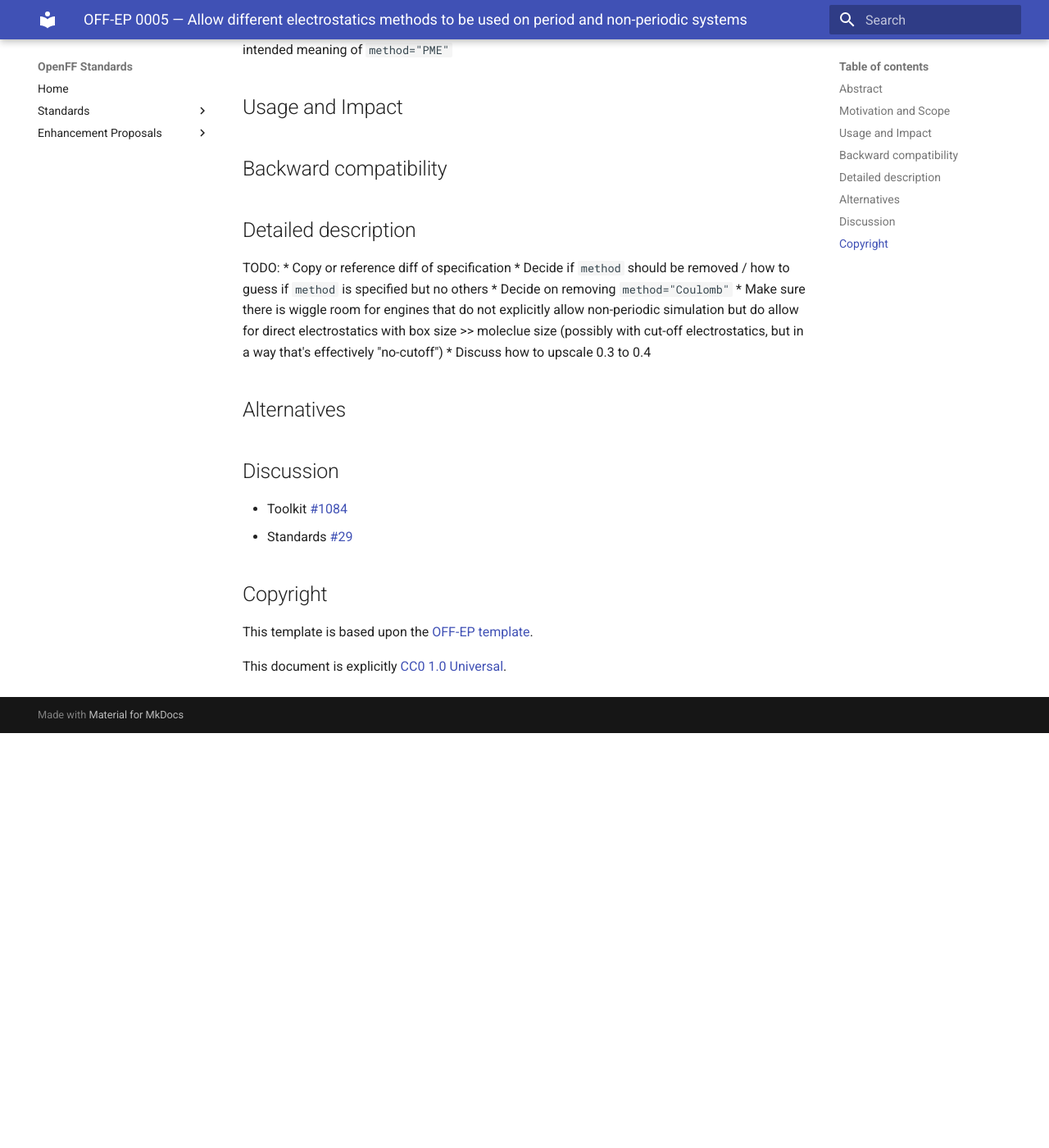
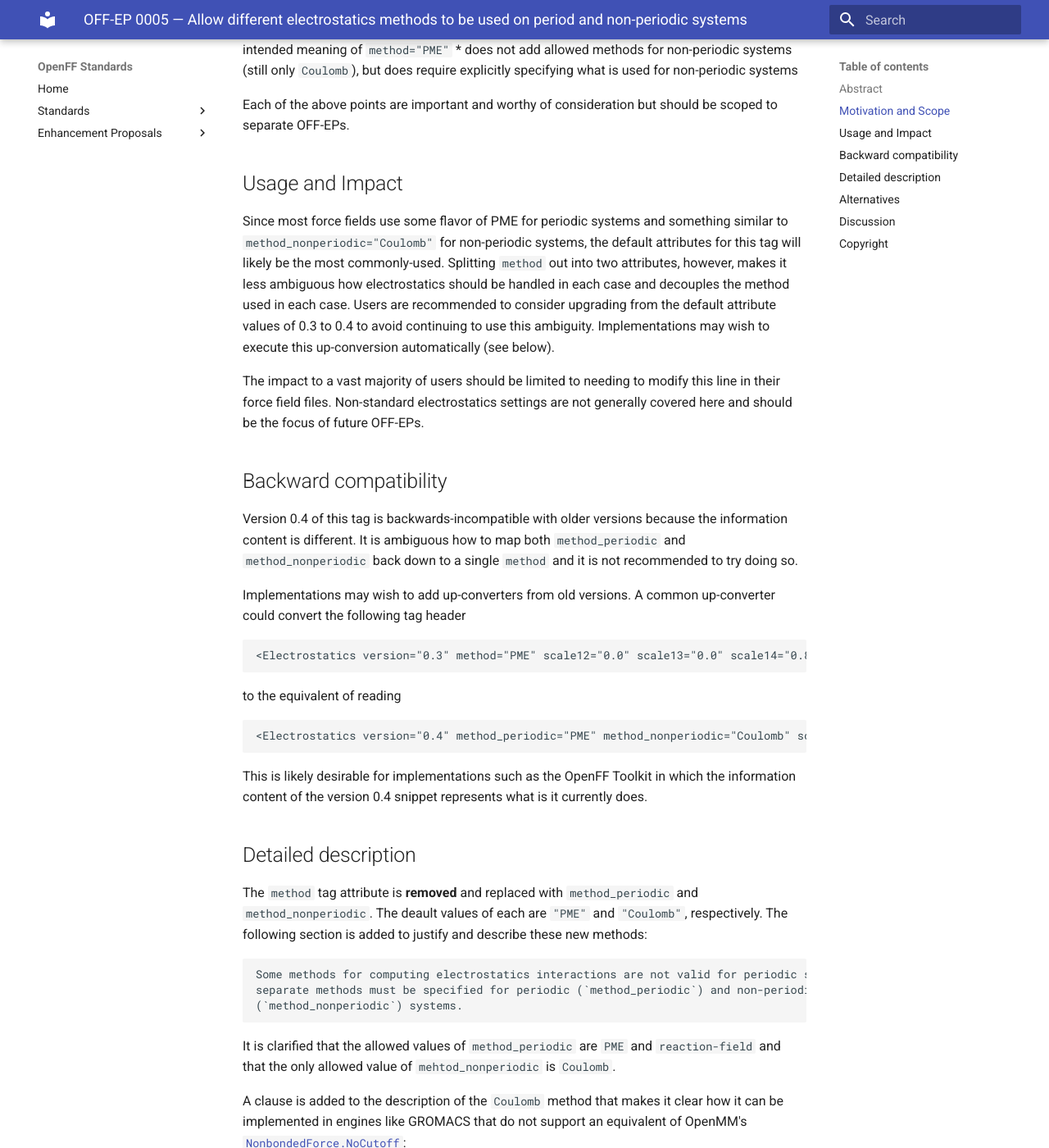
Before and after one commit to openforcefield/standards, an MkDocs documentation site: the page built from docs/enhancement-proposals/off-ep-0005.md, in a window 1280 px wide and 1400 px high, scrolled down 1037 px. Shown: the whole window at 82% size. Built offline with MkDocs 1.6.1 and Material for MkDocs 9.7.7, drawn with Linux system fonts in a browser that asks for light colours; before the commit the page ends 1931 px from its top, so only the background shows below that; some of the changed text lies outside the part shown.

Commit message:
Add usage, description, backwards compatibility sections
Also remove the modification of `Coulomb` -> `no-cutoff`

````diff
--- a/docs/enhancement-proposals/off-ep-0005.md
+++ b/docs/enhancement-proposals/off-ep-0005.md
@@ -37,23 +37,78 @@ that different methods should be used for each kinda of systems.
 This OFF-EP
 * does not propose changes any detail of the `<vdW>` section
 * does not alter the intended meaning of `method="PME"`
+* does not add allowed methods for non-periodic systems (still only `Coulomb`), but does require
+  explicitly specifying what is used for non-periodic systems
+
+Each of the above points are important and worthy of consideration but should be scoped to separate OFF-EPs.
 
 ## Usage and Impact
 
+Since most force fields use some flavor of PME for periodic systems and something similar to
+`method_nonperiodic="Coulomb"` for non-periodic systems, the default attributes for this tag will
+likely be the most commonly-used. Splitting `method` out into two attributes, however, makes it less
+ambiguous how electrostatics should be handled in each case and decouples the method used in each
+case. Users are recommended to consider upgrading from the default attribute values of 0.3 to 0.4 to avoid
+continuing to use this ambiguity. Implementations may wish to execute this up-conversion
+automatically (see below).
+
+The impact to a vast majority of users should be limited to needing to modify this line in their
+force field files. Non-standard electrostatics settings are not generally covered here and should be
+the focus of future OFF-EPs.
+
 ## Backward compatibility
+
+Version 0.4 of this tag is backwards-incompatible with older versions because the information
+content is different. It is ambiguous how to map both `method_periodic` and `method_nonperiodic`
+back down to a single `method` and it is not recommended to try doing so.
+
+Implementations may wish to add up-converters from old versions. A common up-converter could convert the
+following tag header
+
+```
+<Electrostatics version="0.3" method="PME" scale12="0.0" scale13="0.0" scale14="0.833333" scale15="1.0"/>
+```
+
+to the equivalent of reading
+
+```
+<Electrostatics version="0.4" method_periodic="PME" method_nonperiodic="Coulomb" scale12="0.0" scale13="0.0" scale14="0.833333" scale15="1.0"/>
+```
+
+This is likely desirable for implementations such as the OpenFF Toolkit in which the information
+content of the version 0.4 snippet represents what is it currently does.
 
 ## Detailed description
 
-TODO:
-* Copy or reference diff of specification
-* Decide if `method` should be removed / how to guess if `method` is specified but no others
-* Decide on removing `method="Coulomb"`
-  * Make sure there is wiggle room for engines that do not explicitly allow non-periodic simulation
-    but do allow for direct electrostatics with box size >> moleclue size (possibly with cut-off
-    electrostatics, but in a way that's effectively "no-cutoff")
-* Discuss how to upscale 0.3 to 0.4
+The `method` tag attribute is **removed** and replaced with `method_periodic` and `method_nonperiodic`.
+The deault values of each are `"PME"` and `"Coulomb"`, respectively. The following section is added
+to justify and describe these new methods:
+
+```
+Some methods for computing electrostatics interactions are not valid for periodic systems, so
+separate methods must be specified for periodic (`method_periodic`) and non-periodic
+(`method_nonperiodic`) systems.
+```
+
+It is clarified that the allowed values of `method_periodic` are `PME` and `reaction-field` and that the only
+allowed value of `mehtod_nonperiodic` is `Coulomb`.
+
+A clause is added to the description of the `Coulomb` method that makes it clear how it can be
+implemented in engines like GROMACS that do not support an equivalent of OpenMM's
+[``NonbondedForce.NoCutoff``](http://docs.openmm.org/latest/userguide/theory/02_standard_forces.html?highlight=nocutoff#coulomb-interaction-without-cutoff):
+
+```
+* `Coulomb` - direct electrostatics interactions should be used without reaction-field attenuation and
+  no cut-off (or with a cutoff that is larger than any intermolecular distance).
+```
 
 ## Alternatives
+
+Resolving this incompatibility could be left to implementation, as it has been for years. This is not
+desirable as a general principle of maintaining specifications.
+
+This could be resolved by mandating that separaate force fields should be used for periodic and
+non-periodic systems. This would be a clunky user experience and should be avoided.
 
 ## Discussion
 
````
Also changed, not shown: docs/standards/smirnoff.md (+4 -5 lines).
